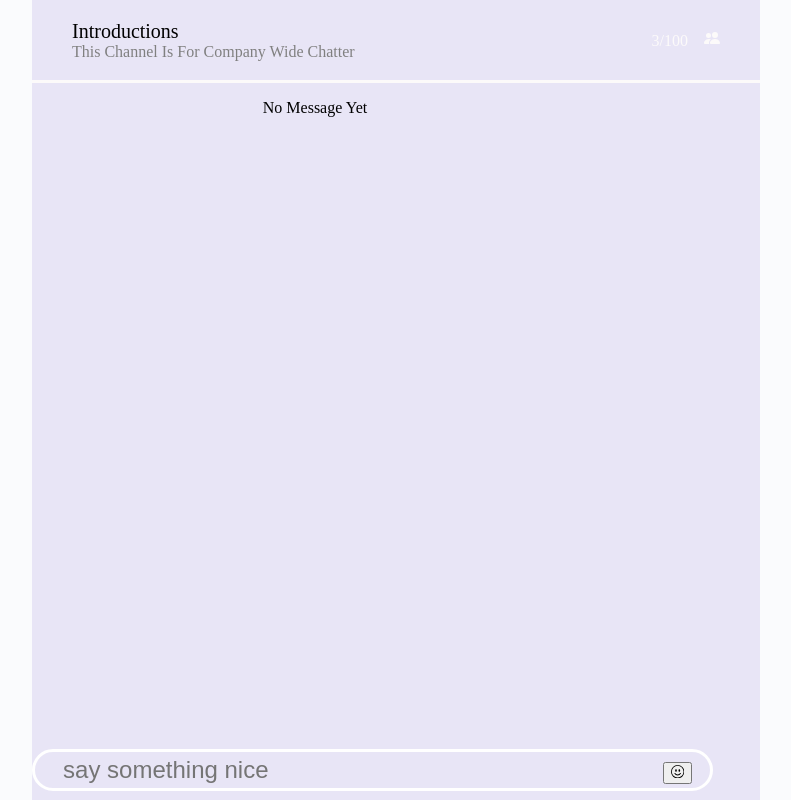
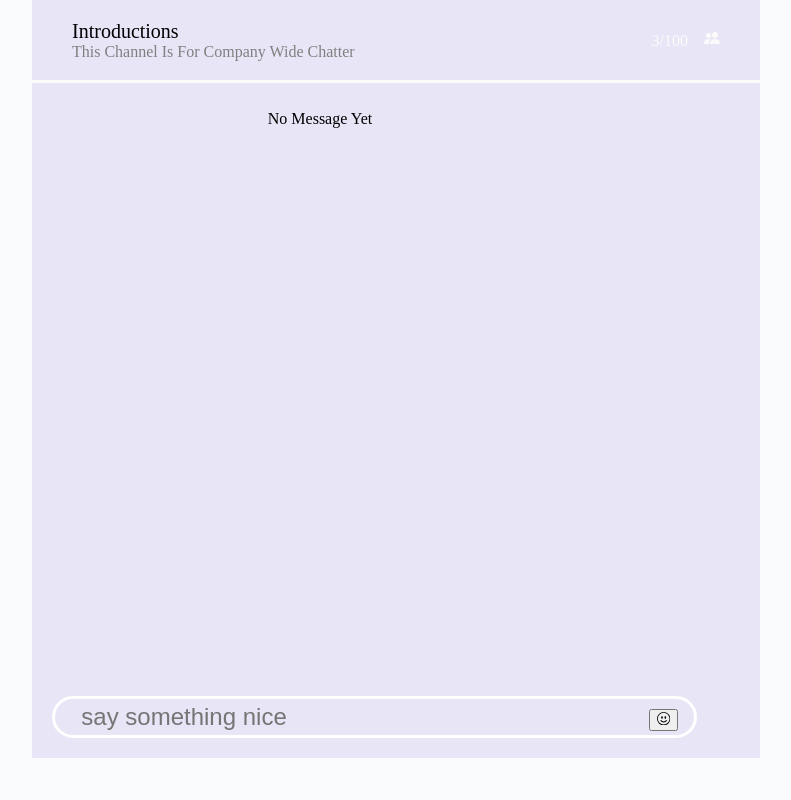
Before and after one commit to zahariya123/chatappp, a React (Create React App) app: page / in a window 1280 px wide. Shown: the whole page, without its empty margins (244-1035 px from the left). Built offline with nearby package versions, Linux system fonts and the light colour scheme.

Commit message:
modified

```diff
--- a/src/App.css
+++ b/src/App.css
@@ -31,14 +31,15 @@ body {
   display: flex;
   flex-direction: column;
   justify-content: center;
-  min-height: 100vh;
+  min-height: 70vh;
   background-color: rgb(232, 229, 246);
+  padding: 20px;
 }
 ::-webkit-scrollbar {display:none;}
 
 main {
   padding: 10px;
-  height: 70vh;
+  height: 62vh;
   margin: 10vh 0 10vh;
   width: 75%;
   scrollbar-width: none;
```
